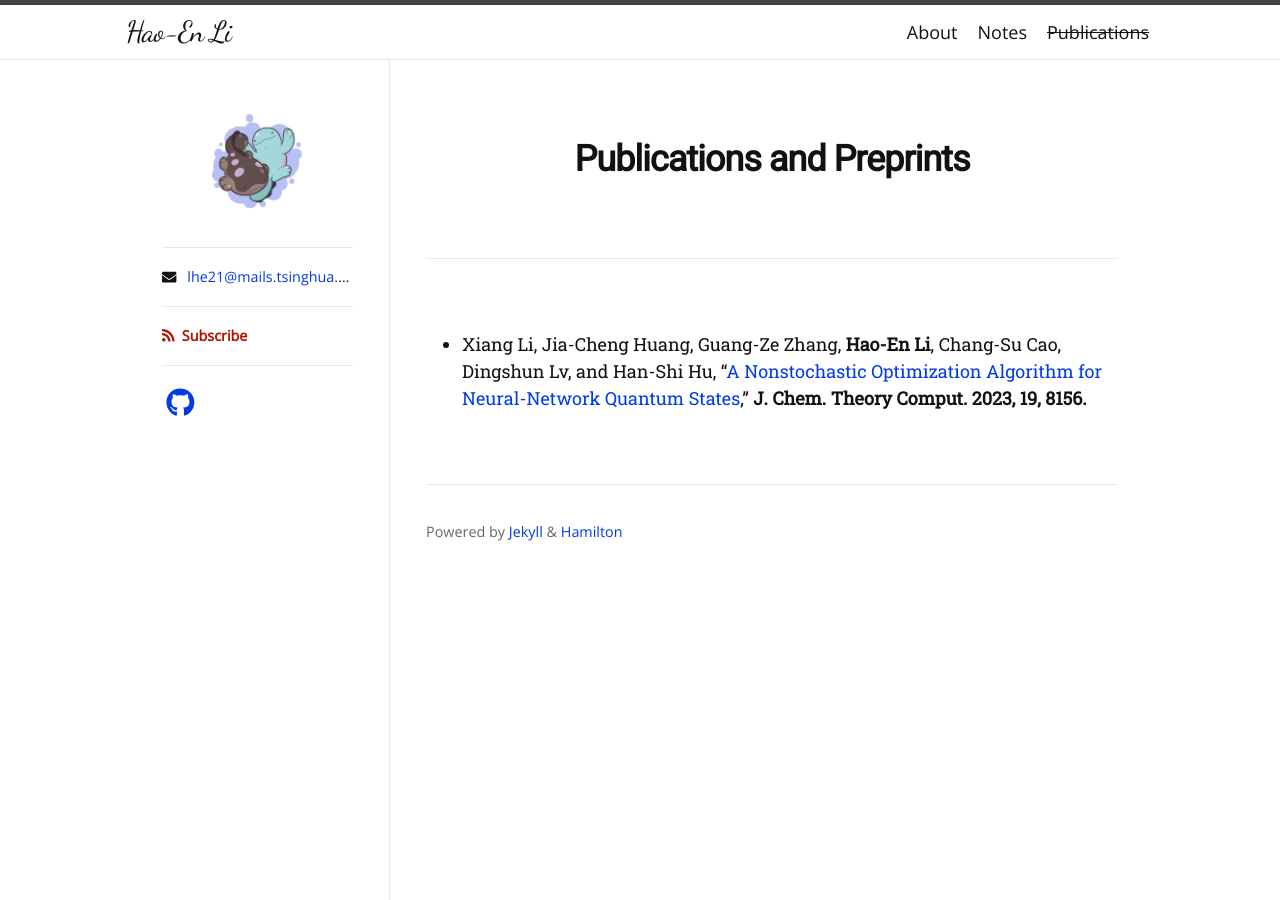
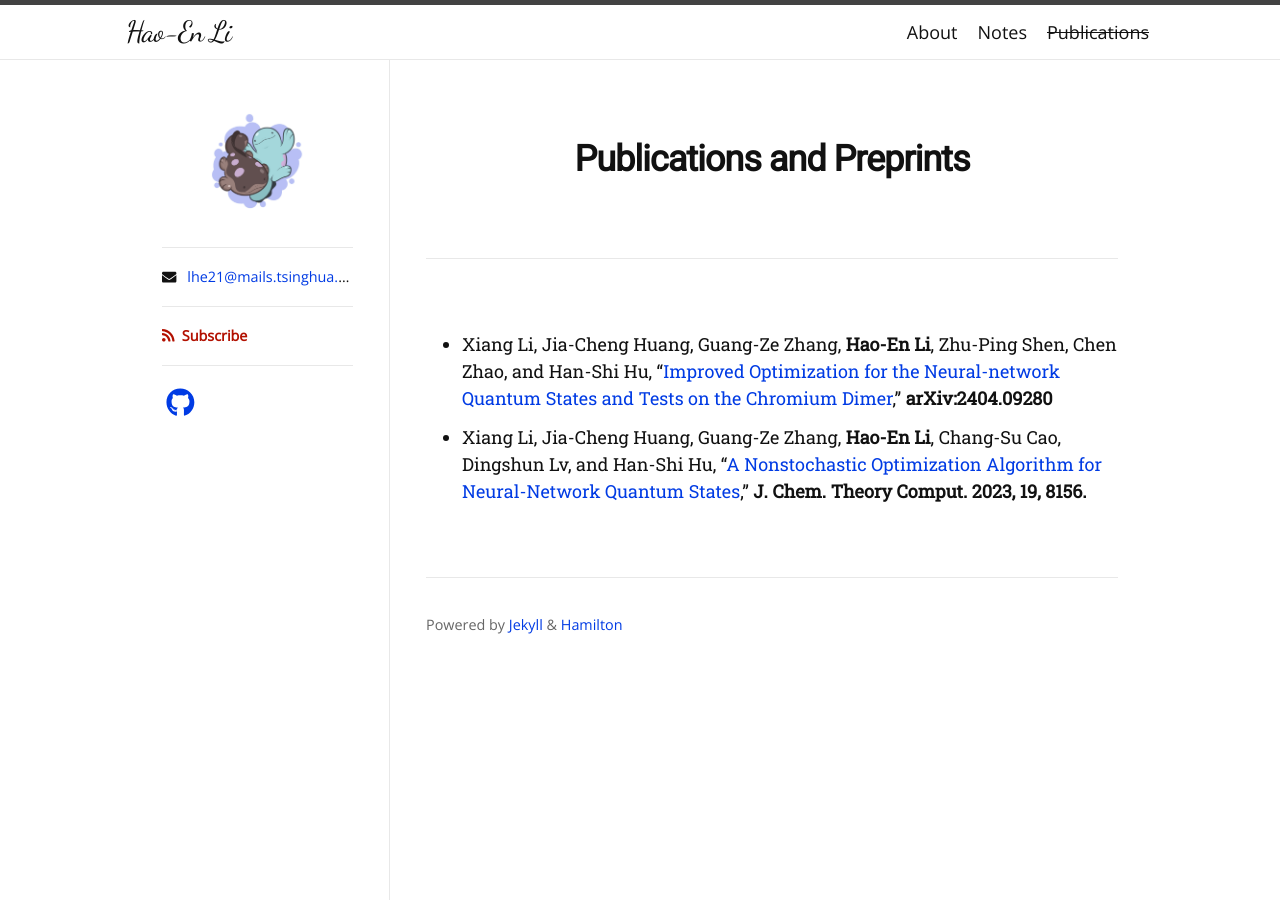
Before and after one commit to haoen2021/haoen2021.github.io, a Jekyll site: the page built from pubs.md, in a window 1280 px wide. Built offline with Jekyll 4.4.1, drawn with Linux system fonts in a browser that asks for light colours; nearby versions of some CDN libraries; some web fonts are replaced.

Commit message:
Update pubs.md

```diff
--- a/pubs.md
+++ b/pubs.md
@@ -3,6 +3,7 @@ layout: page
 title: Publications and Preprints
 permalink: /pubs/
 ---
++ Xiang Li, Jia-Cheng Huang, Guang-Ze Zhang, **Hao-En Li**, Zhu-Ping Shen, Chen Zhao, and Han-Shi Hu, "[Improved Optimization for the Neural-network Quantum States and Tests on the Chromium Dimer](https://arxiv.org/abs/2404.09280)," **arXiv:2404.09280**
 + Xiang Li, Jia-Cheng Huang, Guang-Ze Zhang, **Hao-En Li**, Chang-Su Cao, Dingshun Lv, and Han-Shi Hu,
-  “[A Nonstochastic Optimization Algorithm for Neural-Network Quantum States](https://pubs.acs.org/doi/10.1021/acs.jctc.3c00831),” **J. Chem. Theory**
+  "[A Nonstochastic Optimization Algorithm for Neural-Network Quantum States](https://pubs.acs.org/doi/10.1021/acs.jctc.3c00831)," **J. Chem. Theory**
   **Comput. 2023, 19, 8156.**
```
